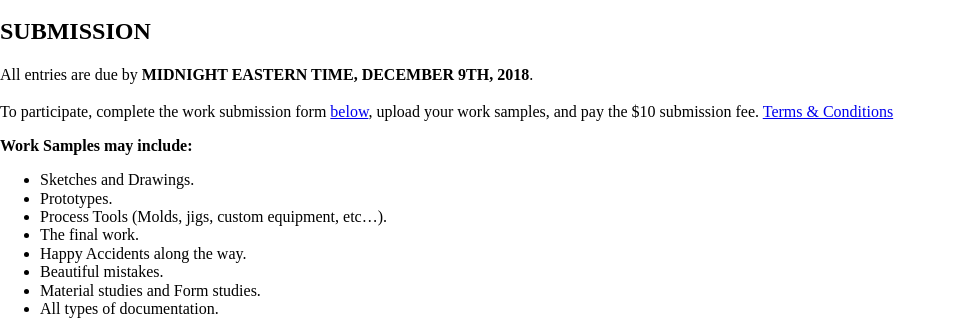
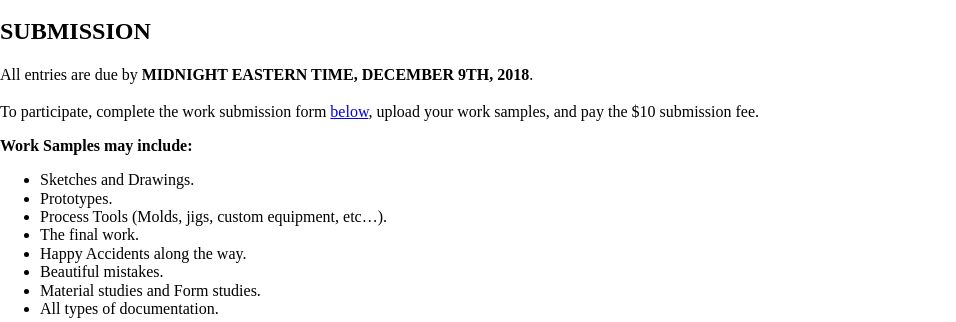
Before and after one commit to wipa2/wipa2.github.io, a Django app: page / in a window 1280 px wide. Shown: the part 414-736 px from the top of the page, without its empty margins (0-956 px from the left). Run offline with Django 3.2, Linux system fonts and the light colour scheme; some libraries are stand-ins or nearby versions.

Commit message:
Have to remove T&C link for now

```diff
--- a/wipa2_show_project/wipa2_show/templates/index.html
+++ b/wipa2_show_project/wipa2_show/templates/index.html
@@ -29,7 +29,7 @@
         </p>
         <h2>SUBMISSION</h2>
         <p>
-        All entries are due by <strong>MIDNIGHT EASTERN TIME, DECEMBER 9TH, 2018</strong>.<br><br>To participate, complete the work submission form <a href="#submit">below</a>, upload your work samples, and pay the $10 submission fee. <a href="#">Terms &amp; Conditions</a>
+        All entries are due by <strong>MIDNIGHT EASTERN TIME, DECEMBER 9TH, 2018</strong>.<br><br>To participate, complete the work submission form <a href="#submit">below</a>, upload your work samples, and pay the $10 submission fee. <!--<a href="#">Terms &amp; Conditions--></a>
         </p>
 
         <div>
```
